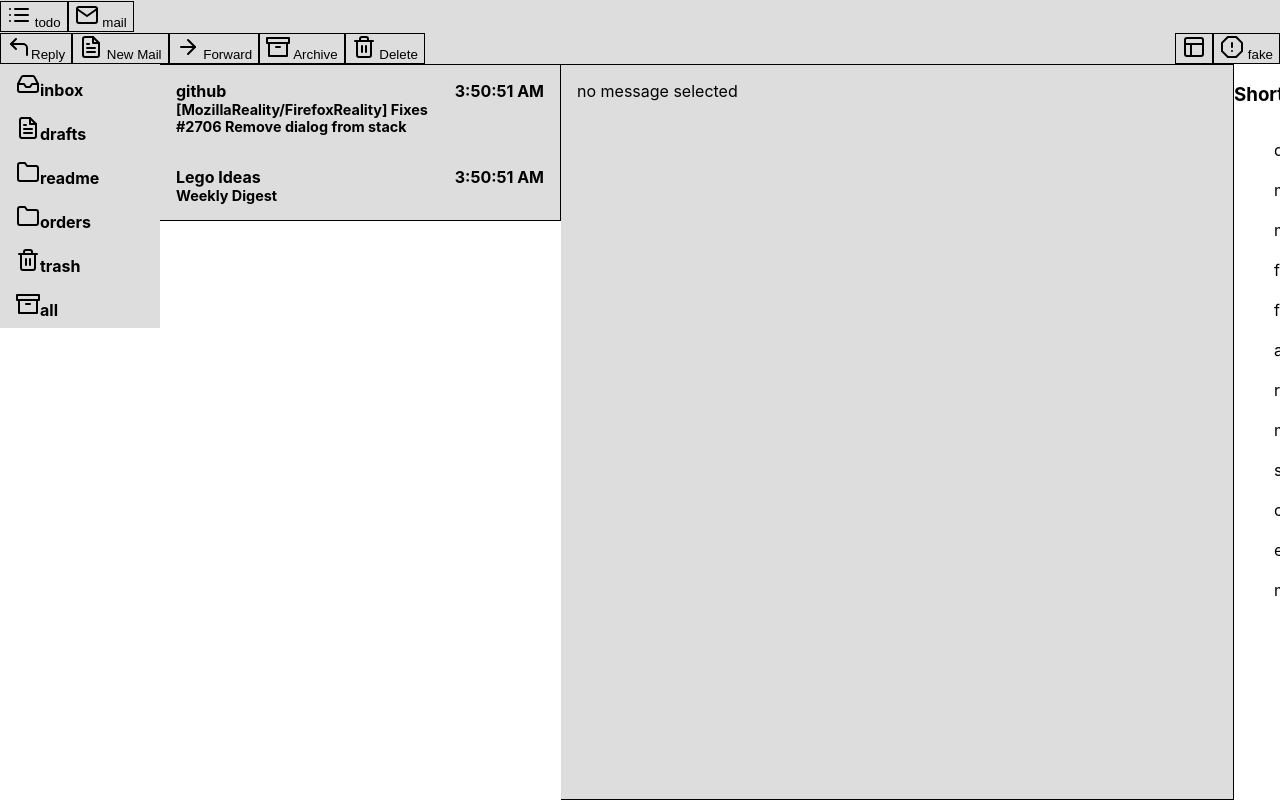
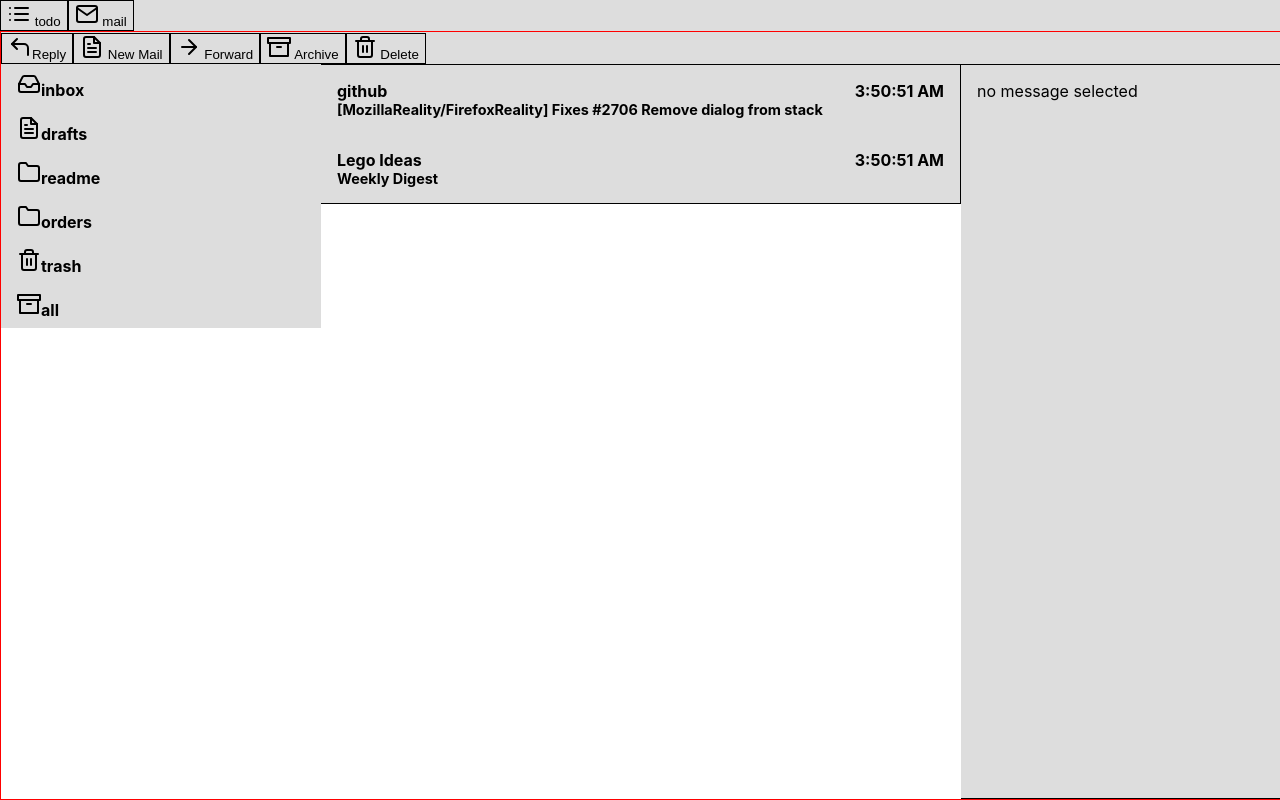
Before and after one commit to joshmarinacci/todomanager, a React (Create React App) app: page / in a window 1280 px wide. Built offline with nearby package versions, Linux system fonts and the light colour scheme.

Commit message:
more layout improvements

```diff
--- a/src/App.css
+++ b/src/App.css
@@ -187,10 +187,6 @@ ul > li > ul > li {
 
 
 
-.scroll-wrapper {
-  background-color: #dddddd;
-  overflow: scroll;
-}
 .generic-list-view {
   background-color: #dddddd;
   display: flex;
--- a/src/layout.js
+++ b/src/layout.js
@@ -223,8 +223,7 @@ export function GenericListView({
         fm.on(acquire)
         return ()=>fm.off(acquire)
     })
-    return <div className={'scroll vbox grow'} style={style}>
-        <div className={css + " " + className} onKeyDown={handlers.onKeyDown}>
+    return <div className={css + " " + className} onKeyDown={handlers.onKeyDown}>
         {data.map((item, i) => {
             return <GenericListItemView
                 key={i}
@@ -238,5 +237,4 @@ export function GenericListView({
             />
         })}
     </div>
-    </div>
 }
--- a/src/mail.css
+++ b/src/mail.css
@@ -1,3 +1,16 @@
+.mailapp-grid {
+    display: grid;
+    grid-template-columns: 20rem 40rem 1fr;
+    grid-template-rows: 2rem 1fr;
+    border: 1px solid red;
+    height: 100%;
+}
+
+.mailapp-grid .grid-toolbar {
+    grid-column: 1 / span 3;
+}
+
+
 .folders-list-view {
     min-width: 10rem;
     padding: 0.0rem;
@@ -8,8 +21,6 @@
 }
 
 .mails-list-view {
-    min-width: 25rem;
-    max-width: 25rem;
     border-right: 1px solid black;
     border-top: 1px solid black;
     border-bottom: 1px solid black;
--- a/src/mailapp.js
+++ b/src/mailapp.js
@@ -116,8 +116,8 @@ const MailAppContent = () => {
     } else {
         mainView = <ReadingMailView mail={mail}/>
     }
-    return <VBox onKeyDown={handlers.onKeyDown} className={'grow'}>
-        <Toolbar>
+    return <div onKeyDown={handlers.onKeyDown} className={'mailapp-grid'}>
+        <Toolbar className={'grid-toolbar'}>
             {/*<SearchBox searching={searching} setSearching={endSearching} setQuery={setQuery}/>*/}
             <button><CornerUpLeft/>Reply</button>
             <button onClick={composeNewEmail}><FileText/> New Mail</button>
@@ -128,17 +128,15 @@ const MailAppContent = () => {
             <button><Layout/></button>
             <button onClick={generateFakeEmail}><AlertOctagon/> fake</button>
         </Toolbar>
-        <HBox className={'grow stretch'}>
-            <FoldersListView selectedFolder={folder} setFolder={setFolder}/>
-            <MailsListView setMail={setMail} selectedMail={mail} selectedFolder={folder}/>
-            {mainView}
-            <VBox>
-                <h3>Shortcuts</h3>
-                <ShortcutsPanel/>
-            </VBox>
-        </HBox>
+        <FoldersListView selectedFolder={folder} setFolder={setFolder}/>
+        <MailsListView setMail={setMail} selectedMail={mail} selectedFolder={folder}/>
+        {mainView}
+        {/*<VBox>*/}
+        {/*    <h3>Shortcuts</h3>*/}
+        {/*    <ShortcutsPanel/>*/}
+        {/*</VBox>*/}
         <PopupContainer/>
-    </VBox>
+    </div>
 }
 
 function FolderIcon({folder}) {
@@ -168,7 +166,13 @@ function FoldersListView({selectedFolder, setFolder}) {
             fm.setMasterFocus('mails')
         },
     })
-    return <VBox onKeyDown={handlers.onKeyDown} className={'grow'}>
+    return <div onKeyDown={handlers.onKeyDown} style={{
+        gridColumn: '1/2',
+        gridRow:'2/3',
+        display:'flex',
+        flexDirection:'column',
+        overflow:'scroll',
+    }}>
         <GenericListView
             className={'folders-list-view'}
             ItemTemplate={FolderItemView}
@@ -177,7 +181,7 @@ function FoldersListView({selectedFolder, setFolder}) {
             focusName={'folders'}
             query={afq}
         />
-    </VBox>
+    </div>
 }
 
 function MailsListView({setMail, selectedMail, selectedFolder}) {
@@ -222,7 +226,14 @@ function MailsListView({setMail, selectedMail, selectedFolder}) {
             fm.setMasterFocus('viewer')
         },
     })
-    return <VBox onKeyDown={handlers.onKeyDown} className={'grow'}>
+    return <div onKeyDown={handlers.onKeyDown} style={{
+        gridColumn:'2/3',
+        gridRow:'2/3',
+        display:'flex',
+        flexDirection:'column',
+        overflow:'scroll',
+        alignItems:'stretch',
+    }}>
         <GenericListView
         className={"mails-list-view"}
         ItemTemplate={MailItemView}
@@ -232,7 +243,7 @@ function MailsListView({setMail, selectedMail, selectedFolder}) {
         focusName={'mails'}
         query={q}
         />
-    </VBox>
+    </div>
 }
 
 function PopupFolderItem({item, moveMail}) {
```
Lines whose indentation alone changed are shown as unchanged.
